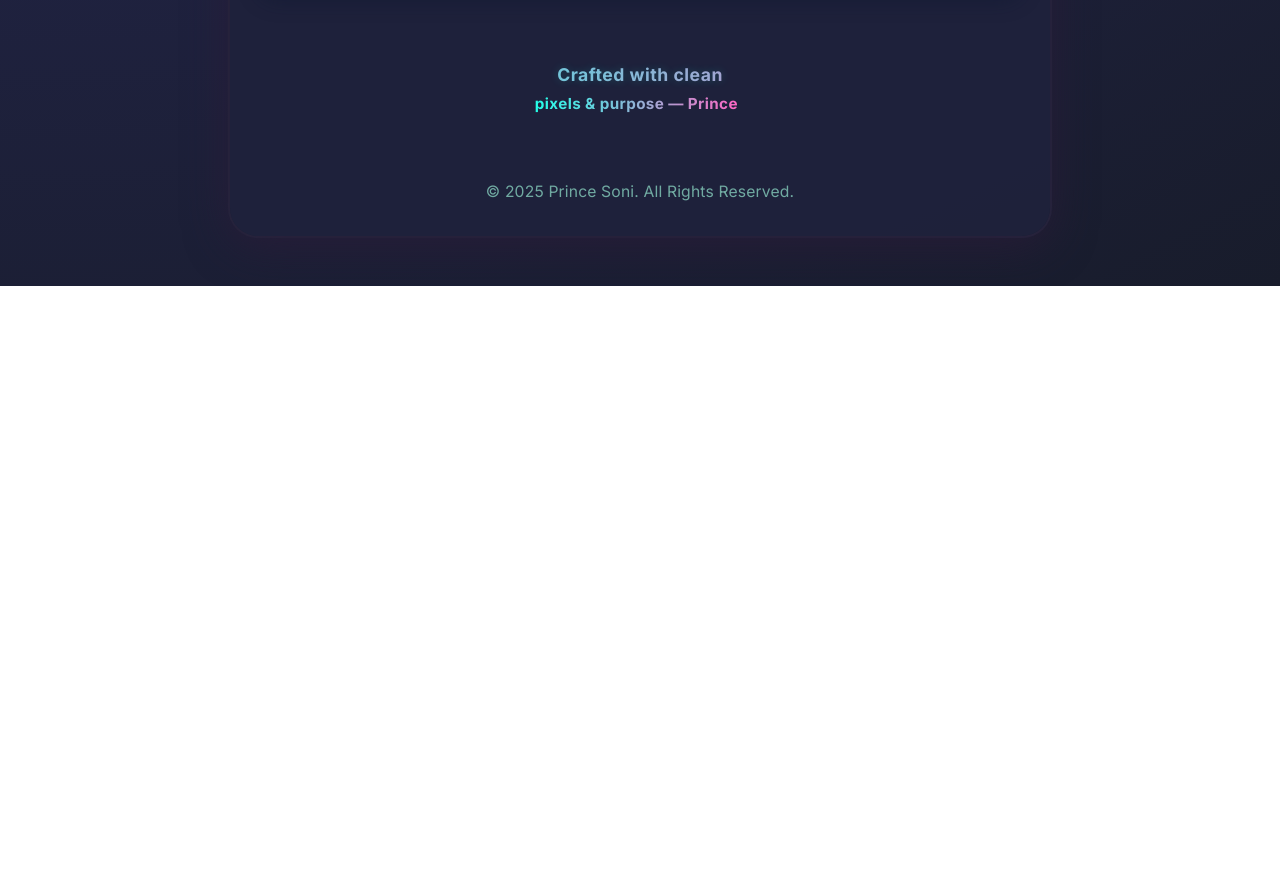
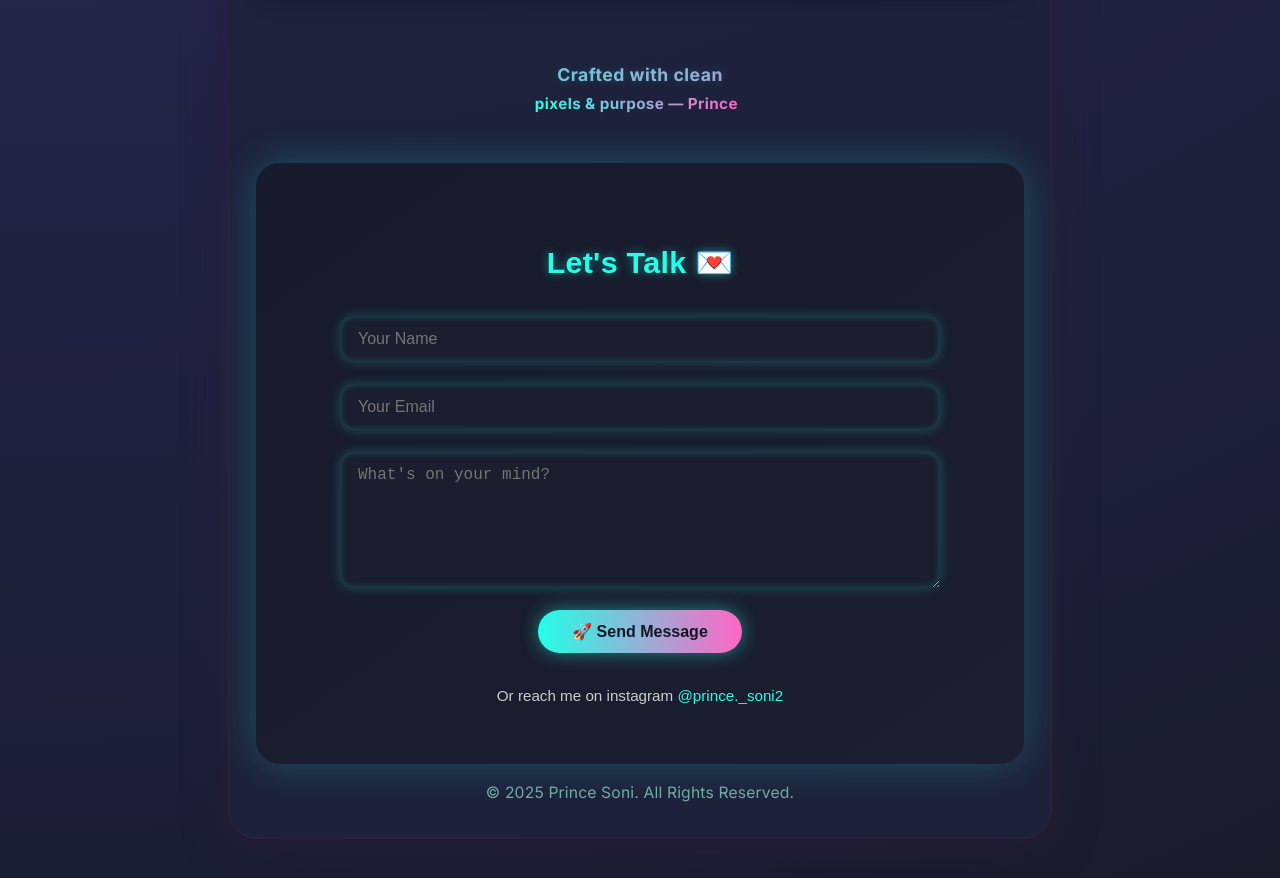
Before and after one commit to wtflagendsbyprince-lab/Princebio6, a plain HTML site: page index.html in a window 1280 px wide. Shown: the part 1962-2840 px from the top of the page. Before the commit the page ends 2248 px from the top, so only its background shows below. Drawn offline with Linux system fonts and the light colour scheme.

Commit message:
Update index.html

```diff
--- a/index.html
+++ b/index.html
@@ -473,6 +473,67 @@ function animateFooter() {
 
 animateFooter();
 </script>
+      <!-- 📬 Contact Me – Super Stylish Neon Form -->
+<section style="margin-top:60px; padding:60px 24px; background:linear-gradient(145deg, #161a2b, #1c1f30); border-radius:24px; max-width:800px; margin:auto; box-shadow:0 0 40px #23ffe83a; font-family:'Poppins', sans-serif; position:relative; overflow:hidden;">
+
+  <!-- Heading -->
+  <h2 style="text-align:center; font-size:1.9rem; font-weight:600; color:#23ffe8; margin-bottom:26px; text-shadow:0 0 10px #23ffe877;">
+    Let's Talk <span style="color:#ff66c4;">💌</span>
+  </h2>
+
+  <!-- Form -->
+  <form target="_blank" action="https://formsubmit.co/princesoniji307@gmail.com" method="POST" style="display:flex; flex-direction:column; gap:22px; max-width:600px; margin:auto;">
+
+    <input type="text" name="name" placeholder="Your Name" required class="glow-input" />
+    <input type="email" name="email" placeholder="Your Email" required class="glow-input" />
+    <textarea name="message" rows="6" placeholder="What's on your mind?" required class="glow-input" style="resize:vertical;"></textarea>
+
+    <button type="submit" class="neon-btn">🚀 Send Message</button>
+  </form>
+
+  <!-- Optional Social -->
+  <div style="text-align:center; margin-top:34px; font-size:0.95rem; color:#cccccc;">
+    Or reach me on instagram
+    <a href="https://instagram.com/prince__soni_07" target="_blank" style="color:#23ffe8; font-weight:500; text-decoration:none;">@prince._soni2</a>
+  </div>
+</section>
+
+<!-- 💅 Stylish CSS -->
+<style>
+.glow-input {
+  padding: 14px 18px;
+  border: none;
+  border-radius: 14px;
+  background: #1a1e2e;
+  color: #ffffff;
+  font-size: 1rem;
+  box-shadow: 0 0 12px #23ffe83a, inset 0 0 6px #23ffe844;
+  transition: all 0.3s ease;
+  outline: none;
+}
+.glow-input:focus {
+  box-shadow: 0 0 16px #23ffe8aa, inset 0 0 10px #23ffe899;
+  background: #1c2233;
+}
+
+.neon-btn {
+  align-self: center;
+  padding: 12px 34px;
+  font-size: 1rem;
+  border: none;
+  border-radius: 40px;
+  background: linear-gradient(90deg, #23ffe8, #ff66c4);
+  color: #121826;
+  font-weight: 600;
+  cursor: pointer;
+  transition: all 0.3s ease;
+  box-shadow: 0 0 18px #23ffe877;
+}
+.neon-btn:hover {
+  transform: scale(1.05);
+  box-shadow: 0 0 30px #23ffe8aa, 0 0 14px #ff66c488;
+}
+</style>
     <div class="copyright">
       &copy; 2025 Prince Soni. All Rights Reserved.
     </div>
```
